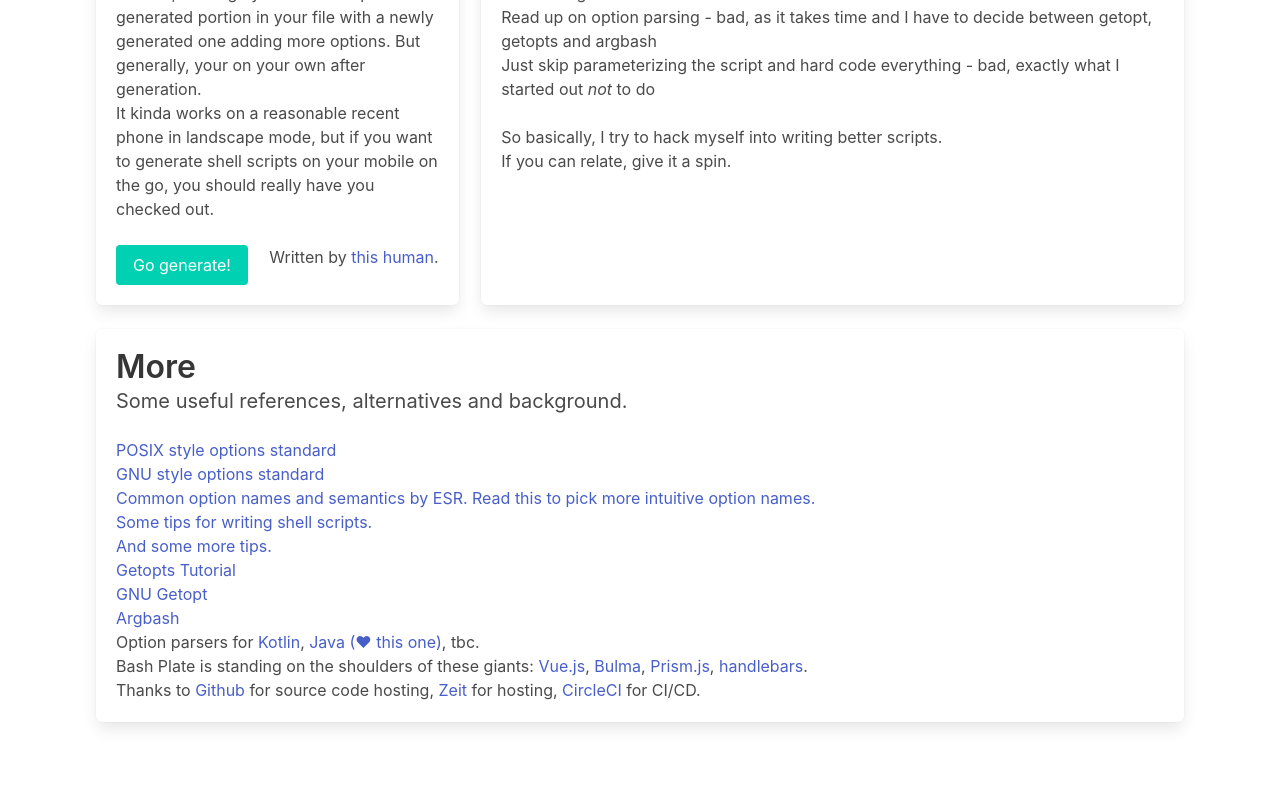
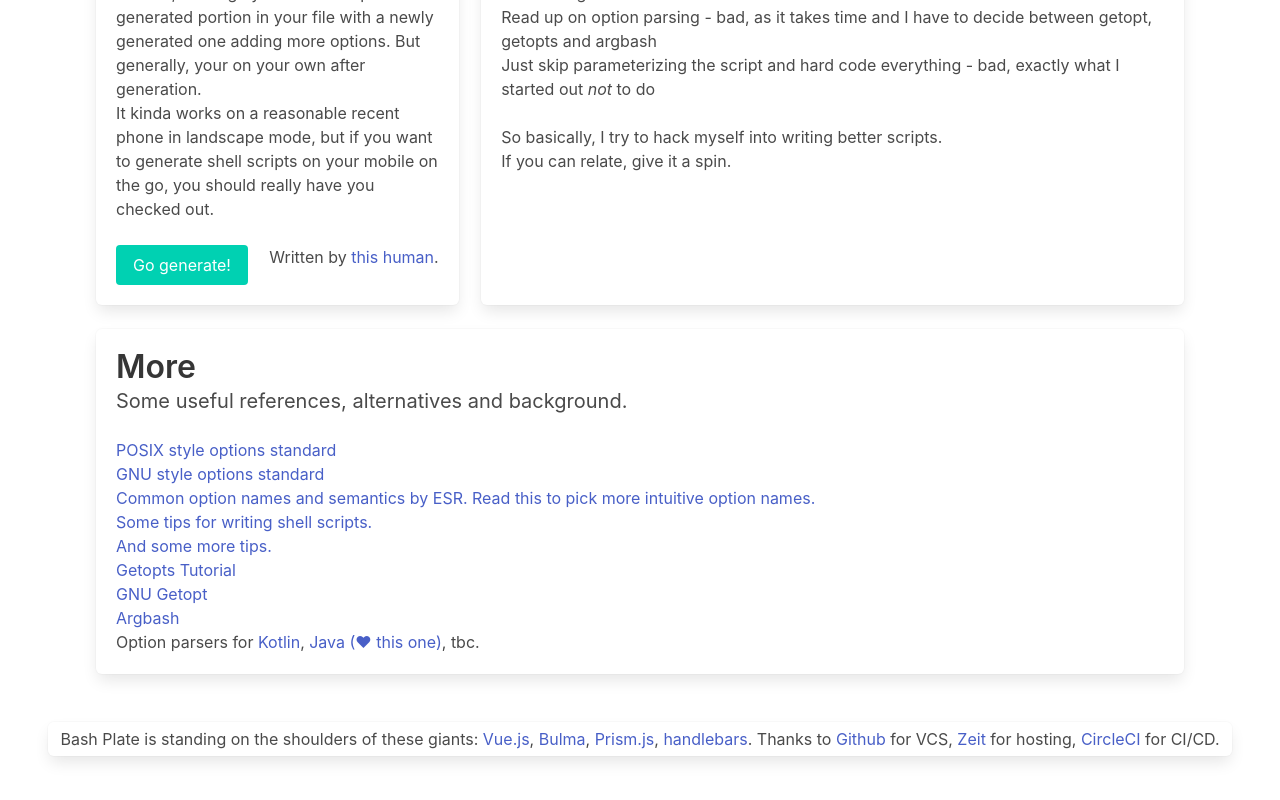
Before and after one commit to wwerner/bashplate, a Vue app: page /#/about in a window 1280 px wide. Shown: the part 488-1288 px from the top of the page. Built offline with nearby package versions, Linux system fonts and the light colour scheme; what vue-clipboard2 would draw is missing.

Commit message:
Move made with to footer

```diff
--- a/src/App.vue
+++ b/src/App.vue
@@ -2,6 +2,19 @@
   <div id="app" class="section">
     <navigation />
     <router-view></router-view>
+    <footer class="footer box">
+      <div class="content has-text-centered">
+        Bash Plate is standing on the shoulders of these giants:
+          <a href="https://vuejs.org/">Vue.js</a>,
+          <a href="https://bulma.io/">Bulma</a>,
+          <a href="https://prismjs.com/">Prism.js</a>,
+          <a href="https://handlebarsjs.com/">handlebars</a>.
+        Thanks to
+          <a href="https://github.com">Github</a> for VCS,
+          <a href="https://zeit.co">Zeit</a> for hosting,
+          <a href="https://circleci.com">CircleCI</a> for CI/CD.
+      </div>
+    </footer>
   </div>
 </template>
 
@@ -20,4 +33,9 @@ export default {
 #app {
 
 }
+
+.footer {
+  background-color: transparent;
+  padding: 0.3rem 0.3rem 0.3rem 0.3rem;
+}
 </style>
--- a/src/views/About.vue
+++ b/src/views/About.vue
@@ -89,16 +89,6 @@
                 <a href="https://picocli.info/">Java (♥ this one)</a>, tbc.
               </li>
             </ul>
-            <p>Bash Plate is standing on the shoulders of these giants:
-            <a href="https://vuejs.org/">Vue.js</a>,
-            <a href="https://bulma.io/">Bulma</a>,
-            <a href="https://prismjs.com/">Prism.js</a>,
-            <a href="https://handlebarsjs.com/">handlebars</a>.</p>
-            <p>Thanks to
-              <a href="https://github.com">Github</a> for source code hosting,
-              <a href="https://zeit.co">Zeit</a> for hosting,
-              <a href="https://circleci.com">CircleCI</a> for CI/CD.
-            </p>
           </div>
         </div>
 
```
